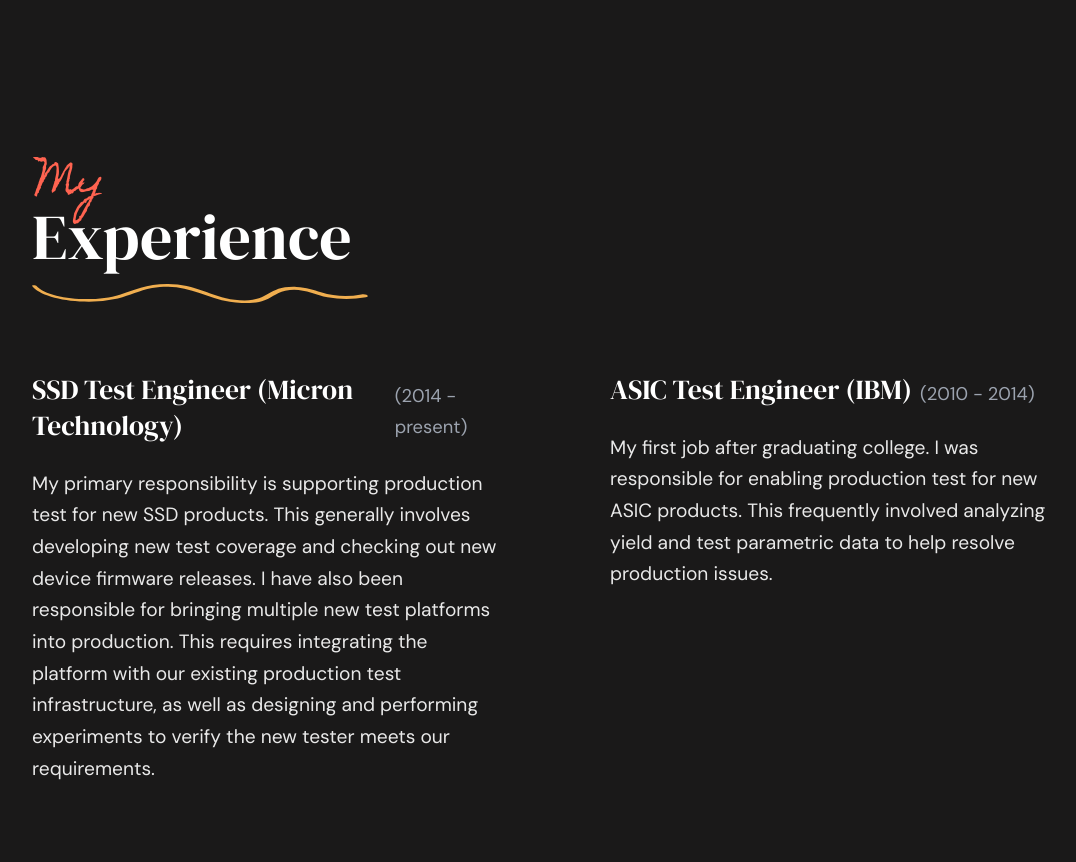
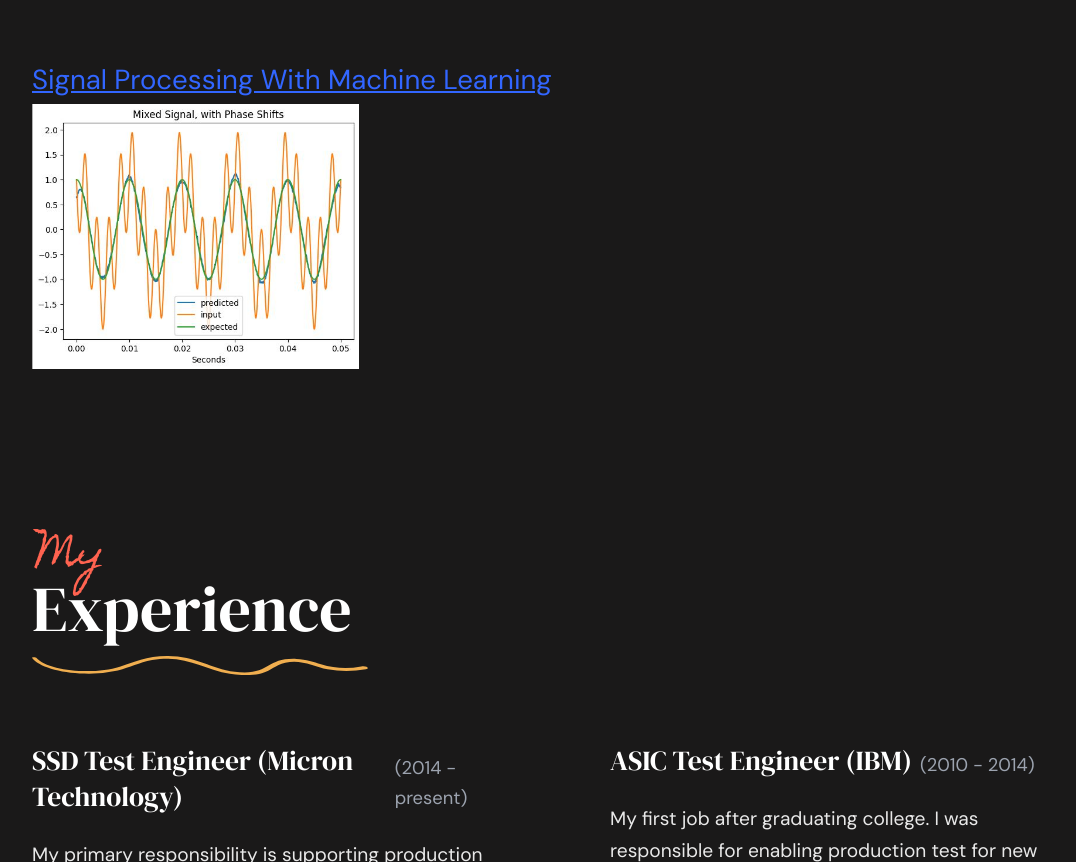
Before and after one commit to jelly117/jelly117.github.io, a plain HTML site: page index.html in a window 1280 px wide. Shown: the part 1208-2070 px from the top of the page, without its empty margins (86-1162 px from the left). Drawn offline with Linux system fonts and the light colour scheme.

Commit message:
Adding to portfolio
Adding signal processing project to portfolio

```diff
--- a/index.html
+++ b/index.html
@@ -208,13 +208,35 @@
                             data-portfolio-img="./assets/images/freezing_days_trend.PNG"
                             data-portfolio-title="Winter Weather Analysis"
                             data-portfolio-description="Analysis of snow and temperature data to determine where in the USA has, and will continue to have, snowy winters."
-							data-portfolio-client="Personal Project"
+							data-portfolio-client="Google Data Analysis Certificate Capstone"
                             data-portfolio-date="12-20-2023"
                             data-portfolio-category="Data Analysis"
                         >
 
                             <picture class="d-block" data-aos="reveal-left">
                                 <img class="img-fluid" src="./assets/images/freezing_days_trend.PNG" alt="">
+                            </picture>
+
+                        </div>
+            </div>
+			<br>
+			<br>
+			<a href="https://www.kaggle.com/code/rhjelle/machine-learning-filters/notebook" style="font-size:1.5em">Signal Processing With Machine Learning</a>
+            <div class="portfolio-listing">
+                        <div
+                            class="portfolio-item"
+                            data-bs-toggle="modal"
+                            data-bs-target="#portfolioModal"
+                            data-portfolio-img="./assets/images/low_pass_filter.JPG"
+                            data-portfolio-title="Signal Processing With Machine Learning"
+                            data-portfolio-description="This is my first attempt at doing some basic signal processing using a neural network"
+							data-portfolio-client="Personal Project"
+                            data-portfolio-date="03-24-2024"
+                            data-portfolio-category="Signal Processing, Machine Learning"
+                        >
+
+                            <picture class="d-block" data-aos="reveal-left">
+                                <img class="img-fluid" src="./assets/images/low_pass_filter.JPG" alt="">
                             </picture>
 
                         </div>
```
Also changed, not shown: assets/images/low_pass_filter.JPG (added).
